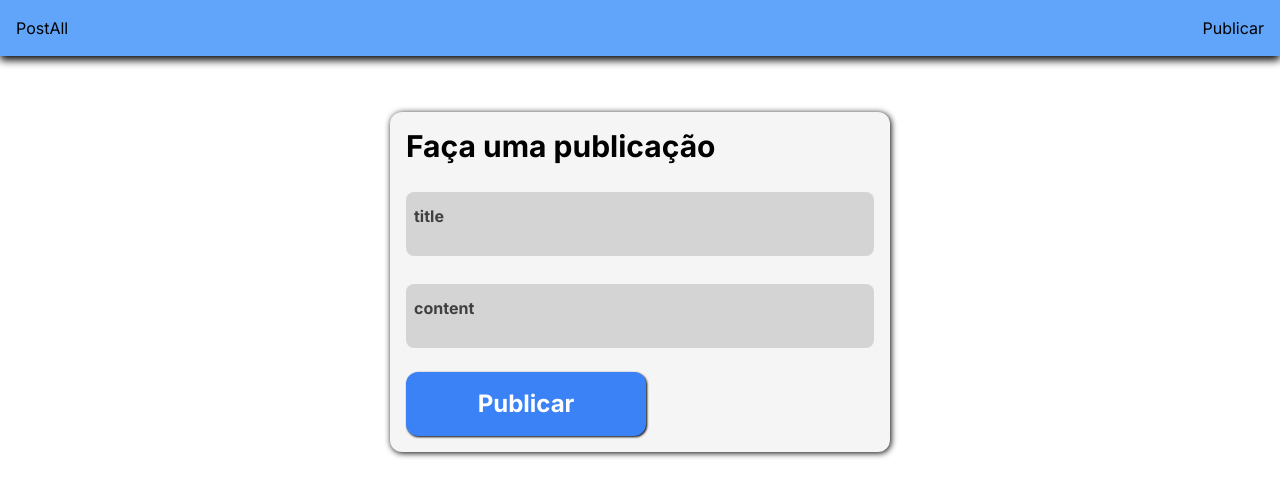
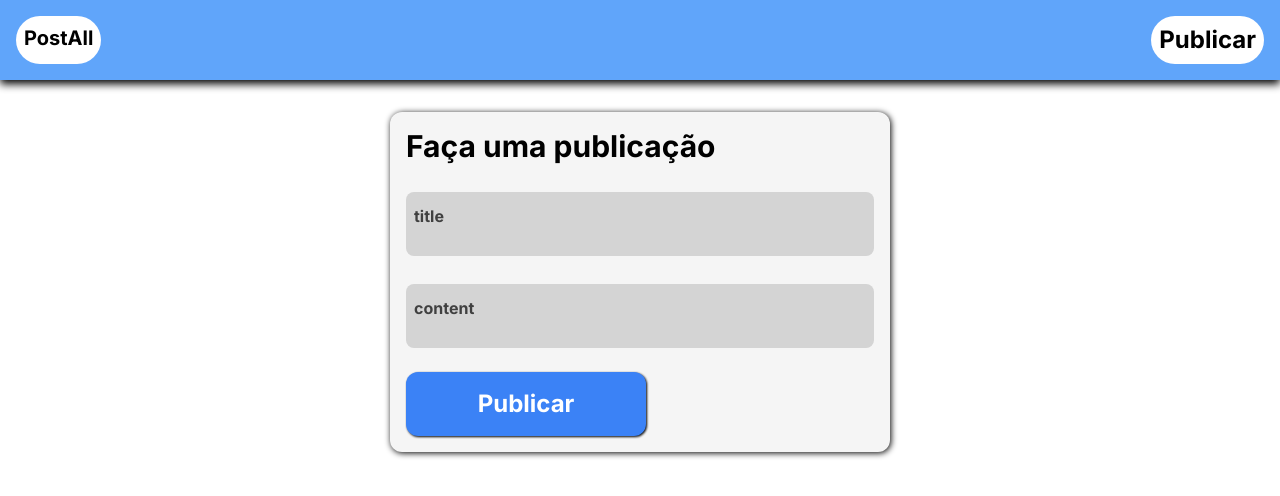
Before and after one commit to MatheusCardosoc0/post_all, a Next.js app: page /post/create in a window 1280 px wide. Shown: the top 496 px of the page. Built offline with nearby package versions, Linux system fonts and the light colour scheme; no server answers.

Commit message:
preparando para deploy

```diff
--- a/src/components/navbar/index.tsx
+++ b/src/components/navbar/index.tsx
@@ -16,11 +16,17 @@ const Navbar = () => {
         drop-shadow-[0px_4px_4px_black]
       "
     >
-      <Link href={'/post/dashboard'}>
+      <Link
+        href={'/post/dashboard'}
+        className="rounded-full bg-white p-2 text-xl font-bold hover:bg-green-400"
+      >
         <h1>PostAll</h1>
       </Link>
 
-      <Link href={'/post/create'}>
+      <Link
+        href={'/post/create'}
+        className="rounded-full bg-white p-2 text-2xl font-bold hover:bg-green-400"
+      >
         <span>Publicar</span>
       </Link>
     </nav>
--- a/src/lib/api.ts
+++ b/src/lib/api.ts
@@ -1,5 +1,5 @@
 import axios from 'axios'
 
 export const api = axios.create({
-  baseURL: 'http://localhost:3333/',
+  baseURL: 'https://node-deploy-k49o.onrender.com/',
 })
```
